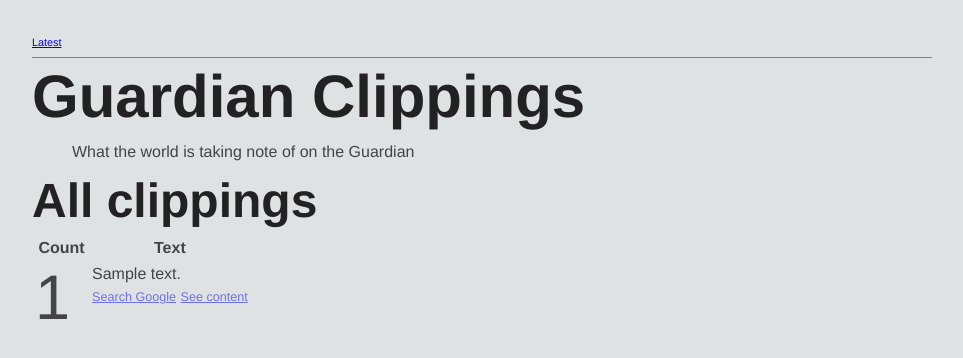
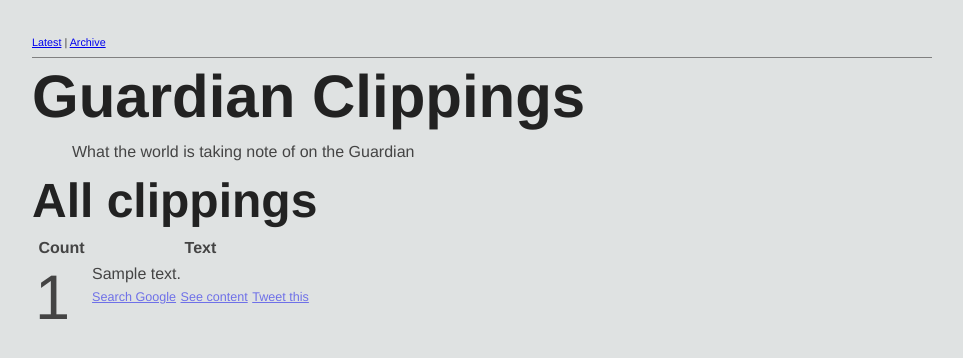
Before and after one commit to guardian/gu-text-catcher, a Python web app: template templates/index.html in a window 1280 px wide. Shown: the top 358 px of the page, without its empty margins (158-1121 px from the left). Run offline with Jinja, Linux system fonts and the light colour scheme; the template is opened without the code that fills it: most values are stand-ins (such as "Sample title", 1, 10 or a date in 2020); some libraries are stand-ins or nearby versions.

Commit message:
Adds a Tweet link and nav links for the archive

```diff
--- a/app.py
+++ b/app.py
@@ -49,7 +49,7 @@
 
 			all_query = Summary.query(Summary.date == today, Summary.count > 1).order(-Summary.count)
 
-			all_data = [SummaryInfo(count=x.count, text=x.text, checksum=x.checksum) for x in all_query.iter()]
+			all_data = [SummaryInfo(count=x.count, text=x.text, checksum=x.checksum, length=len(x.text)) for x in all_query.iter()]
 
 		template_values["all"] = all_data
 
--- a/archive.py
+++ b/archive.py
@@ -44,7 +44,7 @@
 
 			all_query = Summary.query(Summary.date == target_day, Summary.count > 1).order(-Summary.count)
 
-			all_data = [SummaryInfo(count=x.count, text=x.text, checksum=x.checksum) for x in all_query.iter()]
+			all_data = [SummaryInfo(count=x.count, text=x.text, checksum=x.checksum, length=len(x.text)) for x in all_query.iter()]
 
 			try:
 				memcache.set(cache_key, all_data, 5 * 60)
--- a/templates/base.html
+++ b/templates/base.html
@@ -11,7 +11,7 @@
 
 	<body>
 
-		<nav class="top-nav"><a href="/">Latest</a></nav>
+		<nav class="top-nav"><a href="/">Latest</a> | <a href="/archive">Archive</a></nav>
 
 		{% block content %}
 		{% endblock %}
--- a/templates/index.html
+++ b/templates/index.html
@@ -24,7 +24,7 @@
 						<div class="result-selected-text">
 						{{ summary.text }}
 						</div>
-						<p class="result-link-bar"><a class="result-link" href="http://www.google.com/search?q={{summary.text}}">Search Google</a> <a class="result-link" href="/content/{{summary.checksum}}">See content</a></p>
+						<p class="result-link-bar"><a class="result-link" href="http://www.google.com/search?q={{summary.text}}">Search Google</a> <a class="result-link" href="/content/{{summary.checksum}}">See content</a>{% if summary.length <= 140 %} <a class="result-link" href="https://twitter.com/intent/tweet?text={{summary.text}}">Tweet this</a>{% endif %}</p>
 					</td>
 				</tr>
 				{% endfor %}
--- a/tuples.py
+++ b/tuples.py
@@ -1,5 +1,5 @@
 from collections import namedtuple
 
-SummaryInfo = namedtuple('SummaryInfo', ['count', 'text', 'checksum'])
+SummaryInfo = namedtuple('SummaryInfo', ['count', 'text', 'checksum', 'length'])
 
 ArchiveLink = namedtuple('ArchiveLink', ['link', 'label'])
```
